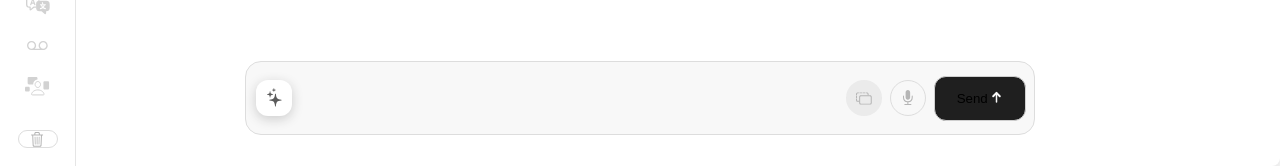
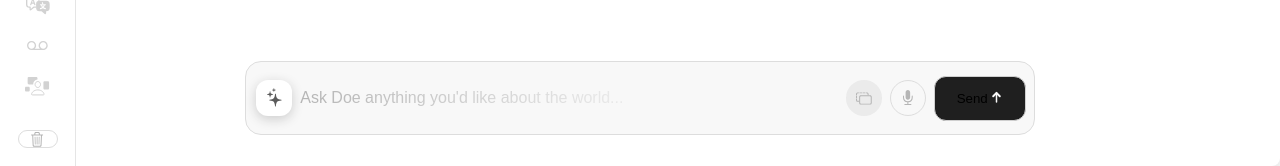
Before and after one commit to Keyy4444/Doe, a React (Vite) app: page / in a window 1280 px wide. Shown: the part 634-800 px from the top of the page. Built offline with nearby package versions, Linux system fonts and the light colour scheme.

Commit message:
feat: added placeholder to ChatInput

```diff
--- a/package.json
+++ b/package.json
@@ -10,6 +10,7 @@
     "preview": "vite preview"
   },
   "dependencies": {
+    "@tiptap/extension-placeholder": "^2.11.5",
     "@tiptap/extension-underline": "^2.11.5",
     "@tiptap/react": "^2.11.5",
     "@tiptap/starter-kit": "^2.11.5",
--- a/src/Components/ChatContainer/ChatContainer.tsx
+++ b/src/Components/ChatContainer/ChatContainer.tsx
@@ -6,12 +6,19 @@ import { useEditor } from "@tiptap/react";
 import Sidebar from "../Sidebar/Sidebar";
 import StarterKit from "@tiptap/starter-kit";
 import Underline from "@tiptap/extension-underline";
+import Placeholder from "@tiptap/extension-placeholder";
 
 const ChatContainer = () => {
   const [messages, setMessages] = useState<string[]>([]);
 
   const editor = useEditor({
-    extensions: [StarterKit, Underline],
+    extensions: [
+      StarterKit,
+      Underline,
+      Placeholder.configure({
+        placeholder: "Ask Doe anything you'd like about the world...",
+      }),
+    ],
     content: "",
   });
 
--- a/src/Components/ChatInput/ChatInput.module.less
+++ b/src/Components/ChatInput/ChatInput.module.less
@@ -26,6 +26,7 @@
 
 .editorContainer {
   flex: 1 0 0;
+  text-align: left;
 }
 
 .fileButton {
--- a/src/styles/index.css
+++ b/src/styles/index.css
@@ -26,3 +26,19 @@ body {
 *::after {
   box-sizing: border-box;
 }
+
+.tiptap p.is-editor-empty:first-child {
+  position: relative;
+}
+
+.tiptap p.is-editor-empty:first-child::before {
+  content: attr(data-placeholder);
+  position: absolute;
+  left: 0;
+  pointer-events: none;
+  color: #b5b5b5;
+
+  -webkit-mask-image: linear-gradient(90deg, rgba(0, 0, 0, 1) 0%, rgba(0, 0, 0, 0.2) 100%);
+  mask-image: linear-gradient(90deg, rgba(0, 0, 0, 1) 0%, rgba(0, 0, 0, 0.2) 100%);
+  color: #b5b5b5;
+}
```
Also changed, not shown: 1 other file (tests, documents, lock files or other folders).
